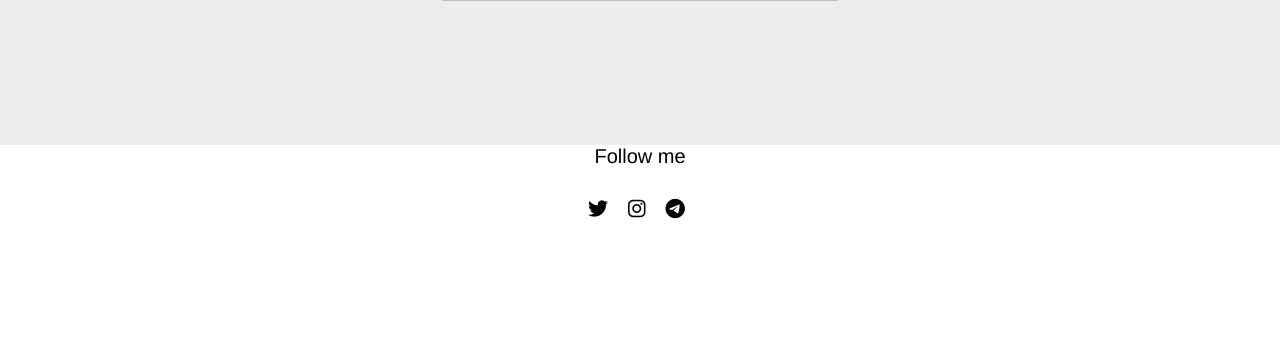
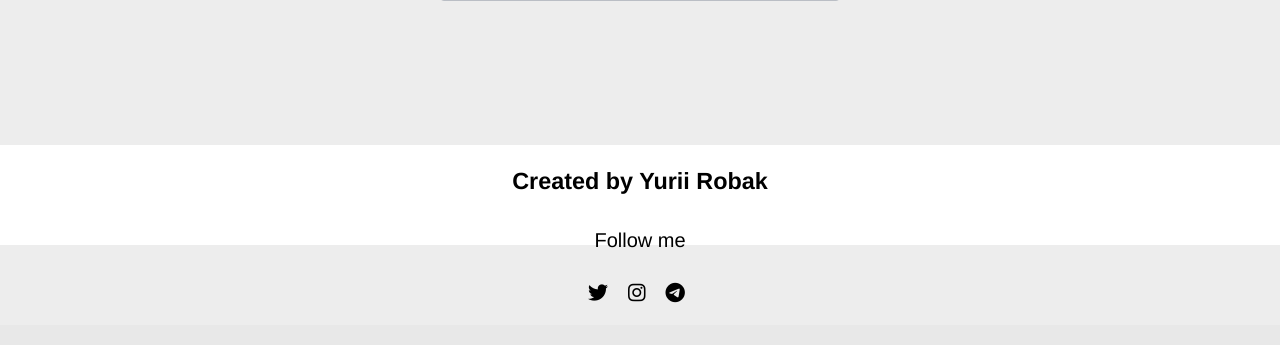
Before and after one commit to yabluko/Robak.LNU.Job-Portal, a Django app: page /signup/ in a window 1280 px wide. Shown: the part 655-1000 px from the top of the page. After the commit the page ends 958 px from the top, so only its background shows below. Run offline with Django 4.2, Linux system fonts and the light colour scheme.

Commit message:
update signup

```diff
--- a/static/css/registration-style.css
+++ b/static/css/registration-style.css
@@ -182,7 +182,7 @@ i{
 
 .footer{
     background-color: rgb(255, 255, 255);
-    height: 200px;
+    height: 100px;
     width: 100%;
     bottom: 0px;
     left: 0px;
@@ -221,6 +221,7 @@ i{
 
 .footer__text{
     text-align: center;
+    margin-top: 10px;
 }
 
 .footer__list{
--- a/templates/registration-index.html
+++ b/templates/registration-index.html
@@ -73,9 +73,9 @@
 <footer class="footer">
   <div class="footer__container">
     <div class="footer__content">
-       <!-- <div class="footer__title">
+       <div class="footer__title">
           <h3>Created by Yurii Robak</h3>
-      </div> -->
+      </div>
       <div class="footer__text">
         <!-- <p>Follow me</p> -->
         Follow me
```
